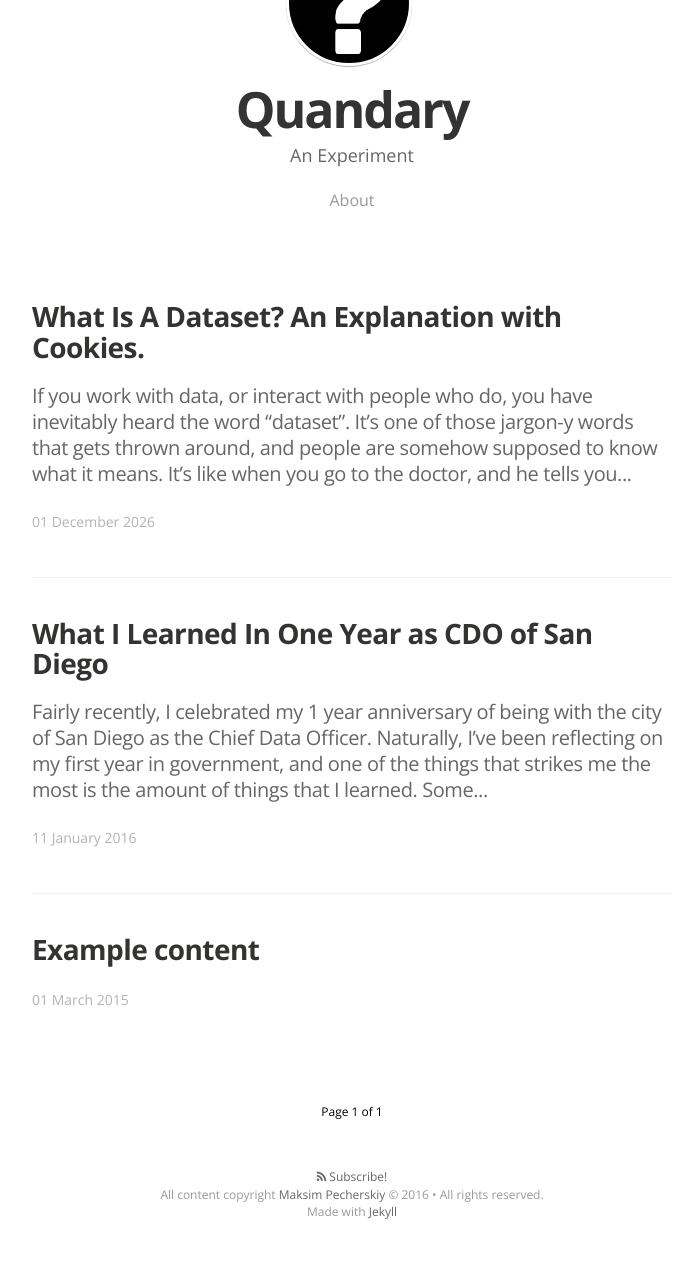
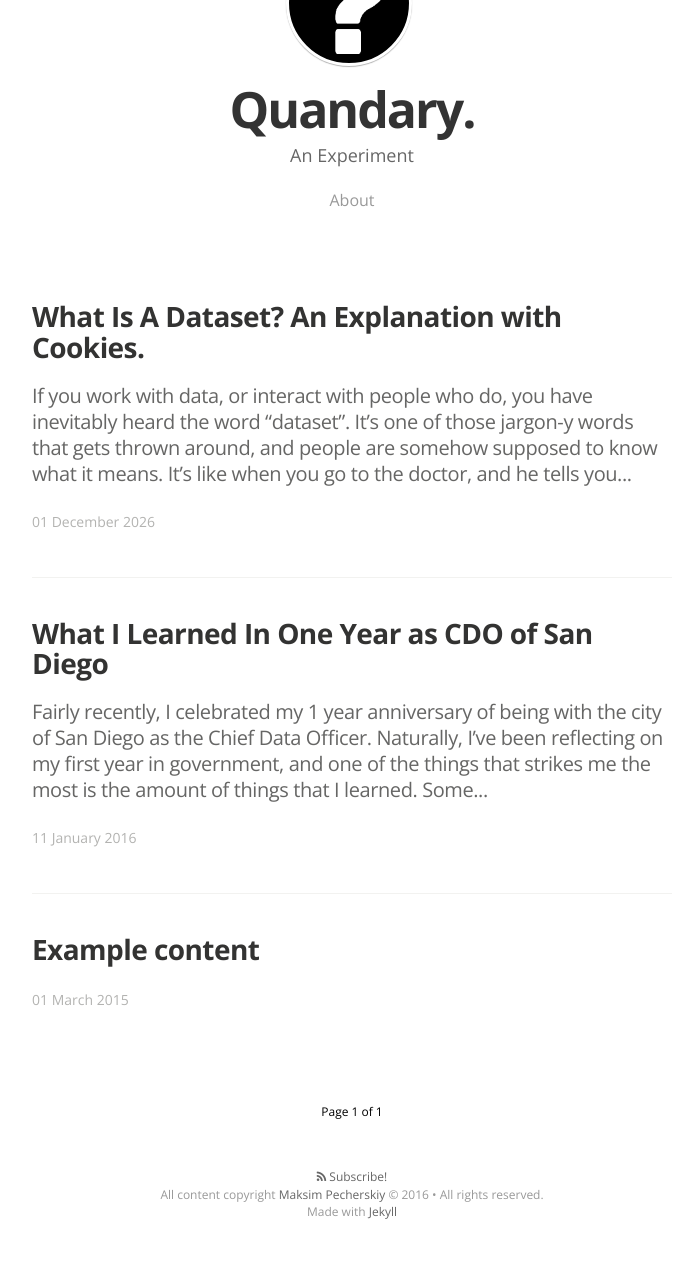
Before and after one commit to MrMaksimize/quandary, a Jekyll site: the page built from src/index.html, in a window 1280 px wide. Shown: the part 450-1719 px from the top of the page, without its empty margins (288-981 px from the left). Built offline with Jekyll 4.4.1, drawn with Linux system fonts in a browser that asks for light colours; nearby versions of some CDN libraries; some web fonts are replaced; Markdown is read by kramdown in place of the engine named in the settings; the list of posts is cut into pages by our own code.

Commit message:
Update site image, add a period after the site name for style

```diff
--- a/_config.yml
+++ b/_config.yml
@@ -4,14 +4,14 @@
   - jekyll-paginate
 
 # Site settings
-title: "Quandary"
+title: "Quandary."
 description: An Experiment
 
 email: max@maksimize.com
 #blog logo
 logo: "/assets/images/logo_white.png"
 # blog cover
-cover: "/assets/images/cA4aKEIPQrerBnp1yGHv_IMG_9534-3-2.jpg"
+cover: "/assets/images/harddrive.jpg"
 
 name: 'Maksim Pecherskiy'
 author: 'Maksim Pecherskiy'
```
